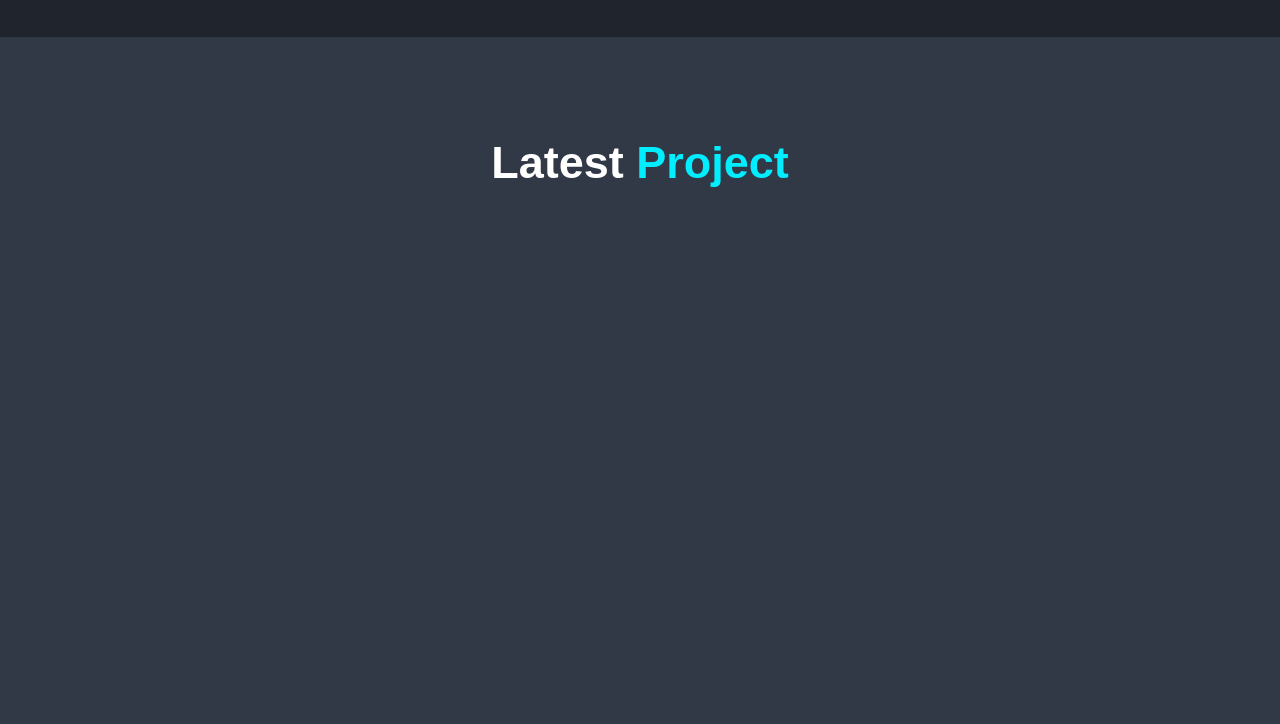
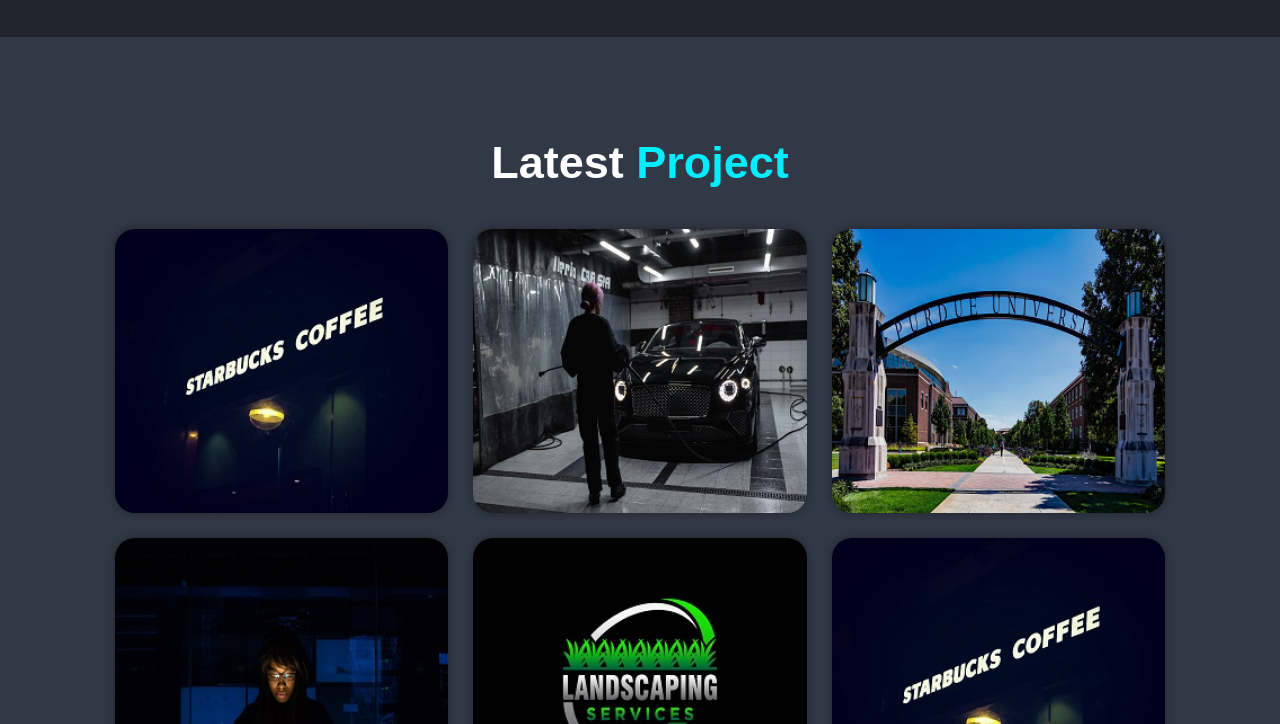
Before and after one commit to MayurssGit/Portfolio, a plain HTML site: page index.html in a window 1280 px wide. Shown: the part 2076-2800 px from the top of the page. Drawn offline with nearby package versions, Linux system fonts and the light colour scheme.

Commit message:
Add files via upload

```diff
--- a/index.html
+++ b/index.html
@@ -49,14 +49,14 @@
         </div>
 
         <div class="home-img">
-            <img src="img/mayur_png.png" alt="">
+            <img src="mayur_png.png" alt="">
         </div>
     </section>
 
     <!-- about section design -->
     <div class="about" id="About">
         <div class="about-img">
-            <img src="img/mayur_png.png" alt="">
+            <img src="mayur_png.png" alt="">
         </div>
         <div class="about-content">
             <h2 class="heading">About <span>me</span></h2>
@@ -181,7 +181,7 @@
         <div class="portfolio-container">
 
             <div class="portfolio-box">
-                <img src="img/starbucks.jpg" alt="">
+                <img src="starbucks.jpg" alt="">
                 <div class="portfolio-layer">
                     <h4>Starbucks-Dashboard</h4>
                     <p>Lorem ipsum dolor sit amet consectetur adipisicing elit. Iste, id.</p>
@@ -190,7 +190,7 @@
             </div>
 
             <div class="portfolio-box">
-                <img src="img/car-service.jpg" alt="">
+                <img src="car-service.jpg" alt="">
                 <div class="portfolio-layer">
                     <h4>Car-Service</h4>
                     <p>Lorem ipsum dolor sit amet consectetur adipisicing elit. Iste, id.</p>
@@ -199,7 +199,7 @@
             </div>
 
             <div class="portfolio-box">
-                <img src="img/University.jpg" alt="">
+                <img src="University.jpg" alt="">
                 <div class="portfolio-layer">
                     <h4>University</h4>
                     <p>Lorem ipsum dolor sit amet consectetur adipisicing elit. Iste, id.</p>
@@ -208,7 +208,7 @@
             </div>
 
             <div class="portfolio-box">
-                <img src="img/log-in.jpg" alt="">
+                <img src="log-in.jpg" alt="">
                 <div class="portfolio-layer">
                     <h4>Log-in</h4>
                     <p>Lorem ipsum dolor sit amet consectetur adipisicing elit. Iste, id.</p>
@@ -217,7 +217,7 @@
             </div>
 
             <div class="portfolio-box">
-                <img src="img/landscape-logo.jpg" alt="">
+                <img src="landscape-logo.jpg" alt="">
                 <div class="portfolio-layer">
                     <h4>Landscaper</h4>
                     <p>Lorem ipsum dolor sit amet consectetur adipisicing elit. Iste, id.</p>
@@ -225,7 +225,7 @@
                 </div>
             </div>
             <div class="portfolio-box">
-                <img src="img/starbucks.jpg" alt="">
+                <img src="starbucks.jpg" alt="">
                 <div class="portfolio-layer">
                     <h4>web design</h4>
                     <p>Lorem ipsum dolor sit amet consectetur adipisicing elit. Iste, id.</p>
```
Also changed, not shown: Landscaper.jpg (added), University.jpg (added), car-service.jpg (added), carservice.jpg (added), hd-blue-circle.png (added), landscape-logo.jpg (added), log-in.jpg (added), login.jpg (added), mayur_png.png (added), pexels-olena-bohovyk-3646172.jpg (added), starbucks.jpg (added).
